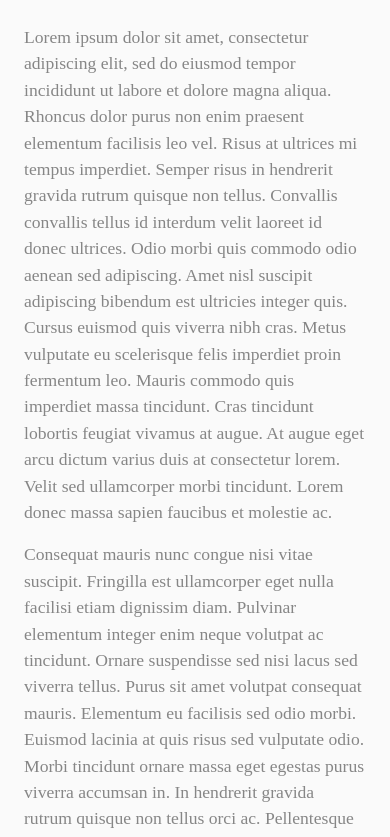
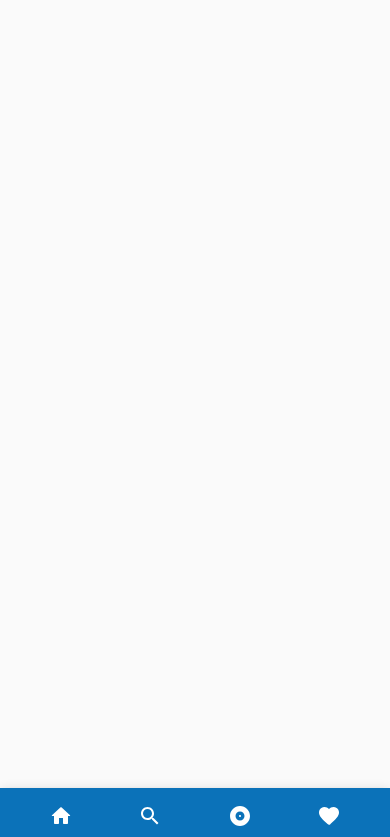
Before and after one commit to erfanansari/spotify-clone, a React (Create React App) app: page / in a window 390 px wide. Shown: the top 837 px of the page. Built offline with nearby package versions, Linux system fonts and the light colour scheme.

Commit message:
configuring routing

```diff
--- a/src/components/App.tsx
+++ b/src/components/App.tsx
@@ -1,8 +1,8 @@
 import React from 'react'
 import {ThemeProvider} from "@material-ui/styles";
 import theme from "../theme";
-import {BrowserRouter, Route, Switch} from "react-router-dom";
-import SideMenu from './Menu'
+import {BrowserRouter, Route} from "react-router-dom";
+import Menu from './Menu'
 
 const App = () => {
     return (
@@ -14,7 +14,14 @@ const App = () => {
                 {/*    selectedIndex={selectedIndex}*/}
                 {/*    setSelectedIndex={setSelectedIndex}*/}
                 {/*/>*/}
-                <Route path="/" component={SideMenu}/>
+                <Route path="/" render={props => (
+                    <Menu {...props}>
+                        <Route path="/home" exact component={() => <div>home</div>}/>
+                        <Route path="/explore" exact component={() => <div>explore</div>}/>
+                        <Route path="/favourites" exact component={() => <div>favourites</div>}/>
+                        <Route path="/playlists" exact component={() => <div>playlists</div>}/>
+                    </Menu>
+                )}/>
                 {/*<Switch>*/}
                 {/*    <Route*/}
                 {/*        exact*/}
--- a/src/components/Header.tsx
+++ b/src/components/Header.tsx
@@ -2,18 +2,35 @@ import React from "react";
 import Toolbar from "@material-ui/core/Toolbar";
 import Typography from "@material-ui/core/Typography";
 import AccountCircle from '@material-ui/icons/AccountCircle';
+import HomeRounded from "@material-ui/icons/HomeRounded";
+import ExploreRounded from "@material-ui/icons/ExploreRounded";
+import LibraryMusicRounded from "@material-ui/icons/LibraryMusicRounded";
+import SearchIcon from "@material-ui/icons/Search";
+import PersonRounded from "@material-ui/icons/PersonRounded";
+import AlbumRounded from "@material-ui/icons/AlbumRounded";
+import FavoriteRounded from "@material-ui/icons/FavoriteRounded";
+import QueryBuilderRounded from "@material-ui/icons/QueryBuilderRounded";
 import AppBar from "@material-ui/core/AppBar";
-import {Grid, InputBase} from "@material-ui/core";
-import SearchIcon from "@material-ui/icons/Search";
+import {Grid, Hidden, InputBase} from "@material-ui/core";
 import IconButton from '@material-ui/core/IconButton';
 import {fade, createStyles, Theme, makeStyles} from '@material-ui/core/styles';
+import {Link} from 'react-router-dom'
 
 const drawerWidth = 220;
 
 const useStyles = makeStyles((theme: Theme) =>
     createStyles({
         appBar: {
+            [theme.breakpoints.up('sm')]: {
                 width: `calc(100% - ${drawerWidth}px)`,
+                top: 0,
+                bottom: 'unset'
+            },
+            bottom: 0,
+            top: 'unset',
+            left: 'auto',
+            right: 0,
+            position: 'fixed',
             marginLeft: drawerWidth,
         },
         search: {
@@ -70,14 +87,14 @@ const Header = () => {
     // };
 
     return (
-        <AppBar position="fixed" className={classes.appBar}>
+        <AppBar className={classes.appBar}>
             <Toolbar>
                 {/*<Typography variant="h6" noWrap>*/}
                 {/*    Permanent drawer*/}
                 {/*</Typography>*/}
+                <Hidden xsDown>
                     <Grid container justify="space-between" alignItems="center">
                         <Grid item>
-
                             <div className={classes.search}>
                                 <div className={classes.searchIcon}>
                                     <SearchIcon/>
@@ -105,6 +122,23 @@ const Header = () => {
                             </IconButton>
                         </Grid>
                     </Grid>
+                </Hidden>
+                <Hidden smUp>
+                    <Grid container justify="space-around">
+                        <IconButton color="inherit" component={Link} to="/home">
+                            <HomeRounded/>
+                        </IconButton>
+                        <IconButton color="inherit" component={Link} to="/explore">
+                            <SearchIcon/>
+                        </IconButton>
+                        <IconButton color="inherit" component={Link} to="/playlists">
+                            <AlbumRounded/>
+                        </IconButton>
+                        <IconButton color="inherit" component={Link} to="/favourites">
+                            <FavoriteRounded/>
+                        </IconButton>
+                    </Grid>
+                </Hidden>
             </Toolbar>
         </AppBar>
     )
--- a/src/components/Menu.tsx
+++ b/src/components/Menu.tsx
@@ -34,62 +34,24 @@ const useStyles = makeStyles((theme: Theme) =>
 
     }),
 );
-
-const Menu = () => {
+const Menu = (props: any) => {
     const classes = useStyles();
 
     return (
         <div className={classes.root}>
             <CssBaseline/>
+            <Header/>
             <Hidden xsDown>
-                <Header/>
                 <PermanentDrawerLeft/>
             </Hidden>
             <main className={classes.content}>
                 <Hidden xsDown>
                     <div className={classes.toolbar}/>
                 </Hidden>
-                <Typography paragraph>
-                    Lorem ipsum dolor sit amet, consectetur adipiscing elit, sed do eiusmod tempor
-                    incididunt
-                    ut labore et dolore magna aliqua. Rhoncus dolor purus non enim praesent
-                    elementum
-                    facilisis leo vel. Risus at ultrices mi tempus imperdiet. Semper risus in
-                    hendrerit
-                    gravida rutrum quisque non tellus. Convallis convallis tellus id interdum velit
-                    laoreet id
-                    donec ultrices. Odio morbi quis commodo odio aenean sed adipiscing. Amet nisl
-                    suscipit
-                    adipiscing bibendum est ultricies integer quis. Cursus euismod quis viverra nibh
-                    cras.
-                    Metus vulputate eu scelerisque felis imperdiet proin fermentum leo. Mauris
-                    commodo quis
-                    imperdiet massa tincidunt. Cras tincidunt lobortis feugiat vivamus at augue. At
-                    augue eget
-                    arcu dictum varius duis at consectetur lorem. Velit sed ullamcorper morbi
-                    tincidunt. Lorem
-                    donec massa sapien faucibus et molestie ac.
-                </Typography>
-                <Typography paragraph>
-                    Consequat mauris nunc congue nisi vitae suscipit. Fringilla est ullamcorper eget
-                    nulla
-                    facilisi etiam dignissim diam. Pulvinar elementum integer enim neque volutpat ac
-                    tincidunt. Ornare suspendisse sed nisi lacus sed viverra tellus. Purus sit amet
-                    volutpat
-                    consequat mauris. Elementum eu facilisis sed odio morbi. Euismod lacinia at quis
-                    risus sed
-                    vulputate odio. Morbi tincidunt ornare massa eget egestas purus viverra accumsan
-                    in. In
-                    hendrerit gravida rutrum quisque non tellus orci ac. Pellentesque nec nam
-                    aliquam sem et
-                    tortor. Habitant morbi tristique senectus et. Adipiscing elit duis tristique
-                    sollicitudin
-                    nibh sit. Ornare aenean euismod elementum nisi quis eleifend. Commodo viverra
-                    maecenas
-                    accumsan lacus vel facilisis. Nulla posuere sollicitudin aliquam ultrices
-                    sagittis orci a.
-                </Typography>
+                {/*Component here*/}
+                {props.children}
             </main>
+
         </div>
     );
 }
--- a/src/components/PermanentDrawerLeft.tsx
+++ b/src/components/PermanentDrawerLeft.tsx
@@ -1,4 +1,5 @@
-import Divider from "@material-ui/core/Divider";
+import React from "react";
+import {Link} from 'react-router-dom'
 import List from "@material-ui/core/List";
 import ListItem from "@material-ui/core/ListItem";
 import HomeRounded from "@material-ui/icons/HomeRounded";
@@ -11,7 +12,6 @@ import QueryBuilderRounded from "@material-ui/icons/QueryBuilderRounded";
 import ListItemIcon from "@material-ui/core/ListItemIcon";
 import ListItemText from "@material-ui/core/ListItemText";
 import Drawer from "@material-ui/core/Drawer";
-import React from "react";
 import {createStyles, makeStyles, Theme} from "@material-ui/core/styles";
 import {Typography} from "@material-ui/core";
 
@@ -72,7 +72,7 @@ const PermanentDrawerLeft = () => {
             </Typography>
             <List>
                 {['Home', 'Explore', 'Songs', 'Artists', 'Albums'].map((text, index) => (
-                    <ListItem button key={text}>
+                    <ListItem button key={text} component={Link} to={text.toLowerCase()}>
                         <ListItemIcon>
                             {chooseIcon(index)}
                         </ListItemIcon>
@@ -86,7 +86,7 @@ const PermanentDrawerLeft = () => {
             </Typography>
             <List>
                 {['Recently Played', 'Favourites', 'Playlists'].map((text, index) => (
-                    <ListItem button key={text}>
+                    <ListItem button key={text} component={Link} to={text.toLowerCase()}>
                         <ListItemIcon>
                             {index === 0 ? <QueryBuilderRounded/> : index === 1 ?
                                 <FavoriteRounded/> : <LibraryMusicRounded/>}
--- a/src/theme.ts
+++ b/src/theme.ts
@@ -3,7 +3,7 @@ import {createMuiTheme} from "@material-ui/core/styles";
 const Blue = "#0B72B9";
 const Orange = "#FFBA60";
 const Gray = "#868686";
-const darkGray = "#555";
+// const darkGray = "#555";
 const fontFamily = 'Apercu'
 export default createMuiTheme({
     palette: {
```
Lines whose indentation alone changed are shown as unchanged.
